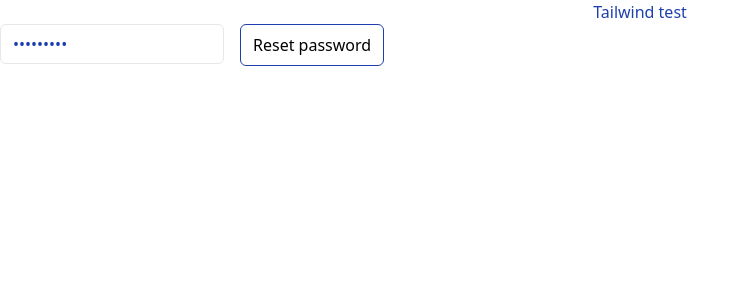
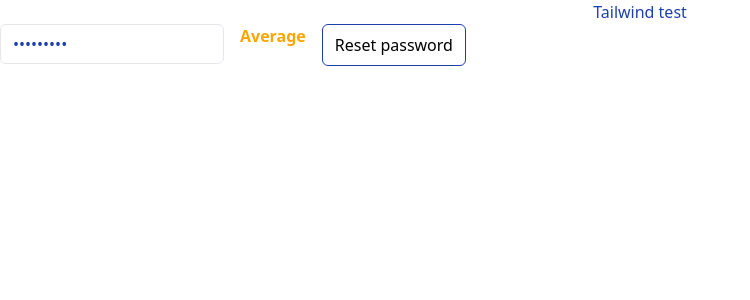
Before and after one commit to Vladyslav-Bekesh/USENSE-password, an Angular app: page / in a window 1280 px wide. Both pictures are taken after typing "Sample123" into the empty fields and a click on the button "Reset password". Shown: the top 300 px of the page, without its empty margins (0-750 px from the left). Built offline with nearby package versions, Linux system fonts and the light colour scheme.

Commit message:
the code works, but you need to adapt it according to technical specifications

```diff
--- a/src/app/app.module.ts
+++ b/src/app/app.module.ts
@@ -6,13 +6,13 @@ import { AppRoutingModule } from './app-routing.module';
 import { HttpClientModule } from '@angular/common/http';
 import { FormsModule, ReactiveFormsModule } from '@angular/forms';
 import { FormComponent } from './components/form/form.component';
-import { IndicationSectionComponent } from './components/indication-section/indication-section.component';
+import { PasswordStrengthComponent } from './components/password-strength/password-strength.component';
 
 @NgModule({
   declarations: [
     AppComponent,
     FormComponent,
-    IndicationSectionComponent
+    PasswordStrengthComponent
   ],
   imports: [
     BrowserModule,
--- a/src/app/components/form/form.component.html
+++ b/src/app/components/form/form.component.html
@@ -5,26 +5,11 @@
     placeholder="Type your future password"
     class="text-blue-800 border py-2 px-3 h-10 rounded-md w-56"
     appFocus
-    formControlName="title"
+    formControlName="password"
   />
+  <app-password-strength [passwordToCheck]="password.value"></app-password-strength>
 
   <button type="submit" class="border border-blue-800 rounded-md py-2 px-3">
     Reset password
   </button>
 </form>
-
-<div class="block">
-  <p
-    class="text-red-600 font-medium mb-2"
-    *ngIf="title.errors?.['minlength'] && title.touched"
-  >
-    WRITE MORE THAN {{minSymbols}} SYMBOLS. Now {{ title.value.length }}
-  </p>
-
-  <p
-    class="text-red-600 font-medium mb-2"
-    *ngIf="title.errors?.['pattern'] && title.touched"
-  >
-
-  </p>
-</div>
--- a/src/app/components/form/form.component.ts
+++ b/src/app/components/form/form.component.ts
@@ -9,11 +9,10 @@ import { FormControl, FormGroup, Validators } from '@angular/forms';
 export class FormComponent implements OnInit {
   minSymbols = 8;
   form = new FormGroup({
-    title: new FormControl<string>(
+    password: new FormControl<string>(
       '',
       [
         Validators.required,
-        Validators.pattern(/^[A-z0-9]*$/),
         Validators.minLength(this.minSymbols),
       ]
     )
@@ -23,10 +22,10 @@ export class FormComponent implements OnInit {
 
   ngOnInit(): void { }
 
-  get title() { return this.form.controls.title as FormControl }
+  get password() { return this.form.controls.password as FormControl }
 
   submit() {
     console.log(this.form.value);
-    console.log(this.title.errors);
+    console.log(this.password.errors);
   }
 }
--- a/src/app/components/indication-section/indication-section.component.html
+++ /dev/null
@@ -1 +0,0 @@
-<p>indication-section works!</p>
--- /dev/null
+++ b/src/app/components/password-strength/password-strength.component.html
@@ -0,0 +1,10 @@
+<div class="flex flex-row">
+  <ul class="flex mt-2 list-none m-0 p-0 align-baseline">
+    <li class="m-0 bg-green-600 rounded-sm h-[5px]" [style.background-color]="bar0"></li>
+    <li class="m-0 bg-green-600 rounded-sm h-[5px]" [style.background-color]="bar1"></li>
+    <li class="m-0 bg-green-600 rounded-sm h-[5px]" [style.background-color]="bar2"></li>
+    <li class="m-0 bg-green-600 rounded-sm h-[5px]" [style.background-color]="bar3"></li>
+  </ul>
+
+  <p class="text-center mb-0 font-bold" [style.color]="messageColor" *ngIf="passwordToCheck?.length">{{ message }}</p>
+</div>
--- /dev/null
+++ b/src/app/components/password-strength/password-strength.component.ts
@@ -0,0 +1,122 @@
+import { Component, EventEmitter, Input, OnChanges, Output, SimpleChange } from '@angular/core';
+
+@Component({
+  selector: 'app-password-strength',
+  styleUrls: ['./password-strength.component.css'],
+  templateUrl: './password-strength.component.html',
+})
+
+export class PasswordStrengthComponent implements OnChanges {
+  bar0: string = '';
+  bar1: string = '';
+  bar2: string = '';
+  bar3: string = '';
+
+  constructor() {
+    this.passwordToCheck = '';
+  }
+  @Input() public passwordToCheck: string;
+
+  @Output() passwordStrength = new EventEmitter<boolean>();
+
+  private colors = ['darkred', 'orangered', 'orange', 'yellowgreen'];
+
+  message: string = '';
+  messageColor: string = '';
+
+  checkStrength(password: string) {
+    // 1
+    let force = 0;
+
+    // 2
+    const regex = /[$-/:-?{-~!"^_@`\[\]]/g;
+    const lowerLetters = /[a-z]+/.test(password);
+    const upperLetters = /[A-Z]+/.test(password);
+    const numbers = /[0-9]+/.test(password);
+    const symbols = regex.test(password);
+
+    // 3
+    const flags = [lowerLetters, upperLetters, numbers, symbols];
+
+    // 4
+    let passedMatches = 0;
+    for (const flag of flags) {
+      passedMatches += flag === true ? 1 : 0;
+    }
+
+    // 5
+    force += 2 * password.length + (password.length >= 10 ? 1 : 0);
+    force += passedMatches * 10;
+
+    // 6
+    force = password.length <= 6 ? Math.min(force, 10) : force;
+
+    // 7
+    force = passedMatches === 1 ? Math.min(force, 10) : force;
+    force = passedMatches === 2 ? Math.min(force, 20) : force;
+    force = passedMatches === 3 ? Math.min(force, 30) : force;
+    force = passedMatches === 4 ? Math.min(force, 40) : force;
+
+    return force;
+  }
+
+  ngOnChanges(changes: { [propName: string]: SimpleChange }): void {
+    const password = changes['passwordToCheck'].currentValue;
+
+    this.setBarColors(4, '#DDD');
+
+    if (password) {
+      const color = this.getColor(this.checkStrength(password));
+      this.setBarColors(color.index, color.color);
+
+      const pwdStrength = this.checkStrength(password);
+      pwdStrength === 40 ? this.passwordStrength.emit(true) : this.passwordStrength.emit(false);
+
+      switch (pwdStrength) {
+        case 10:
+          this.message = 'Poor';
+          break;
+        case 20:
+          this.message = 'Not Good';
+          break;
+        case 30:
+          this.message = 'Average';
+          break;
+        case 40:
+          this.message = 'Good';
+          break;
+      }
+    } else {
+      this.message = '';
+    }
+  }
+
+  private getColor(strength: number) {
+    let index = 0;
+
+    if (strength === 10) {
+      index = 0;
+    } else if (strength === 20) {
+      index = 1;
+    } else if (strength === 30) {
+      index = 2;
+    } else if (strength === 40) {
+      index = 3;
+    } else {
+      index = 4;
+    }
+
+    this.messageColor = this.colors[index];
+
+    return {
+      index: index + 1,
+      color: this.colors[index],
+    };
+  }
+
+  private setBarColors(count: number, color: string) {
+    for (let i = 0; i < count; i++) {
+      (this as any)['bar' + i] = color;
+    }
+  }
+}
```
Also changed, not shown: src/app/components/indication-section/indication-section.component.ts (deleted, +0 -10 lines), src/app/components/password-strength/password-strength.component.css (added).
